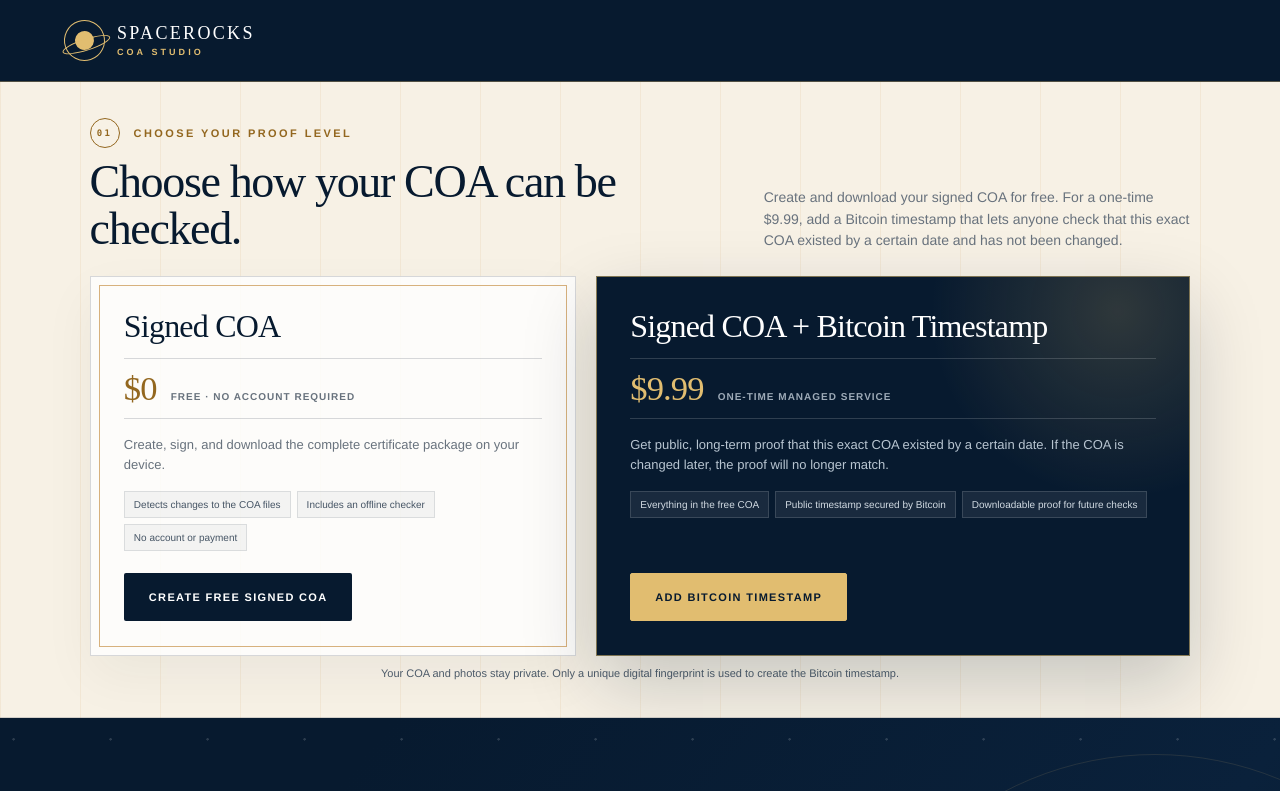
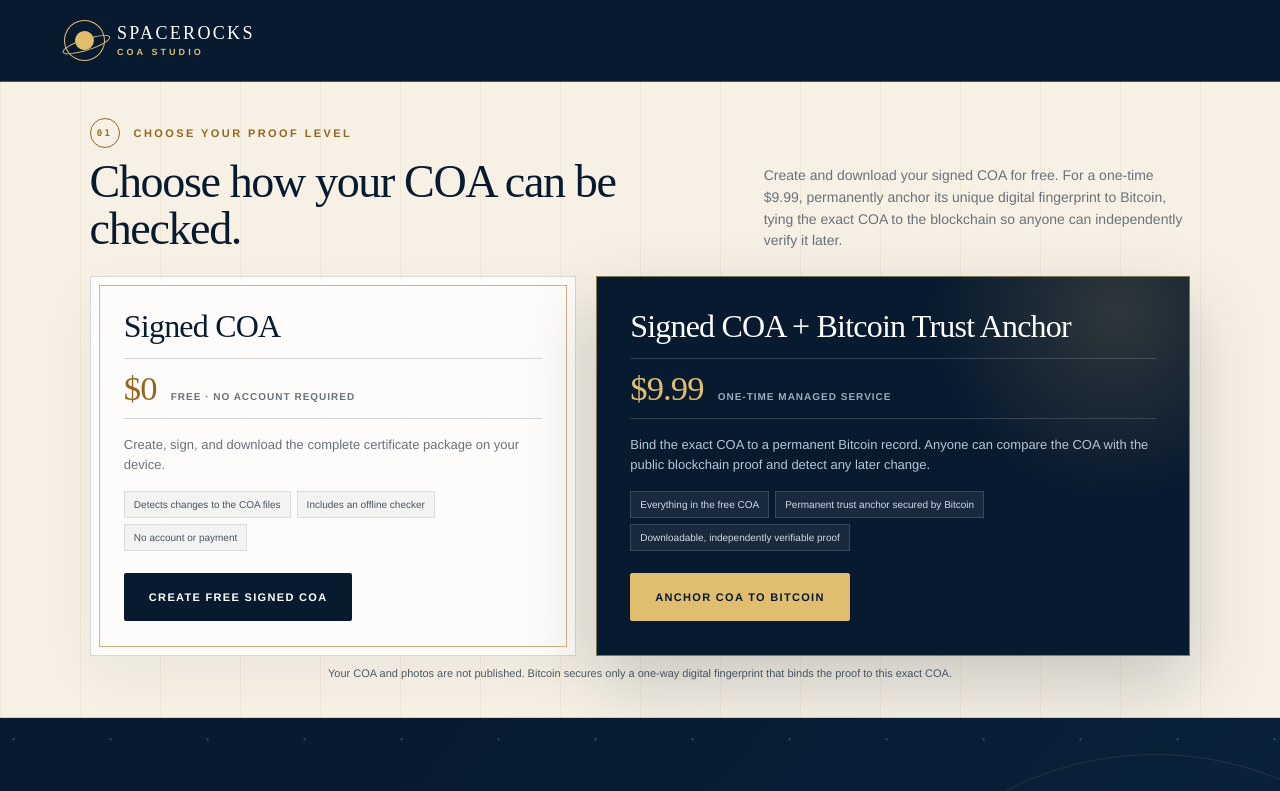
Before and after one commit to rayborg/spacerocks-coa, a React (Vite) app: page / in a window 1280 px wide. Shown: the top 791 px of the page. Built offline with nearby package versions, Linux system fonts and the light colour scheme; no server answers.

Commit message:
Emphasize Bitcoin trust anchoring

```diff
--- a/src/App.tsx
+++ b/src/App.tsx
@@ -542,7 +542,7 @@ export default function App() {
             <div className="service-options__intro">
               <p className="eyebrow eyebrow--dark"><span>01</span> Choose your proof level</p>
               <h2 id="coa-options-heading">Choose how your COA can be checked.</h2>
-              <p>Create and download your signed COA for free. For a one-time $9.99, add a Bitcoin timestamp that lets anyone check that this exact COA existed by a certain date and has not been changed.</p>
+              <p>Create and download your signed COA for free. For a one-time $9.99, permanently anchor its unique digital fingerprint to Bitcoin, tying the exact COA to the blockchain so anyone can independently verify it later.</p>
             </div>
             <div className="service-options__grid">
               <article className={`service-option${selectedService === "free" ? " service-option--selected" : ""}`}>
@@ -557,22 +557,22 @@ export default function App() {
                 <a className="button button--navy" href="#builder" onClick={() => setSelectedService("free")}>Create free signed COA</a>
               </article>
               <article className={`service-option service-option--blockchain${selectedService === "blockchain" ? " service-option--selected" : ""}`}>
-                <h3>Signed COA + Bitcoin Timestamp</h3>
+                <h3>Signed COA + Bitcoin Trust Anchor</h3>
                 <div className="service-option__price"><strong>$9.99</strong><span>One-time managed service</span></div>
-                <p>Get public, long-term proof that this exact COA existed by a certain date. If the COA is changed later, the proof will no longer match.</p>
+                <p>Bind the exact COA to a permanent Bitcoin record. Anyone can compare the COA with the public blockchain proof and detect any later change.</p>
                 <ul>
                   <li>Everything in the free COA</li>
-                  <li>Public timestamp secured by Bitcoin</li>
-                  <li>Downloadable proof for future checks</li>
+                  <li>Permanent trust anchor secured by Bitcoin</li>
+                  <li>Downloadable, independently verifiable proof</li>
                 </ul>
                 <a
                   className="button button--gold"
                   href="#builder"
                   onClick={() => setSelectedService("blockchain")}
-                >Add Bitcoin timestamp</a>
+                >Anchor COA to Bitcoin</a>
               </article>
             </div>
-            <p className="service-options__note">Your COA and photos stay private. Only a unique digital fingerprint is used to create the Bitcoin timestamp.</p>
+            <p className="service-options__note">Your COA and photos are not published. Bitcoin secures only a one-way digital fingerprint that binds the proof to this exact COA.</p>
           </section>
         ) : null}
 
@@ -617,7 +617,7 @@ export default function App() {
             {timestampServiceConfig ? (
               <div className={`selected-service selected-service--${selectedService}`}>
                 <span>Selected option</span>
-                <strong>{selectedService === "blockchain" ? "Signed COA + Bitcoin Timestamp · $9.99" : "Free signed COA · $0"}</strong>
+                <strong>{selectedService === "blockchain" ? "Signed COA + Bitcoin Trust Anchor · $9.99" : "Free signed COA · $0"}</strong>
                 <a href="#coa-options">Change option</a>
               </div>
             ) : null}
```
Also changed, not shown: 1 other file (tests, documents, lock files or other folders).
